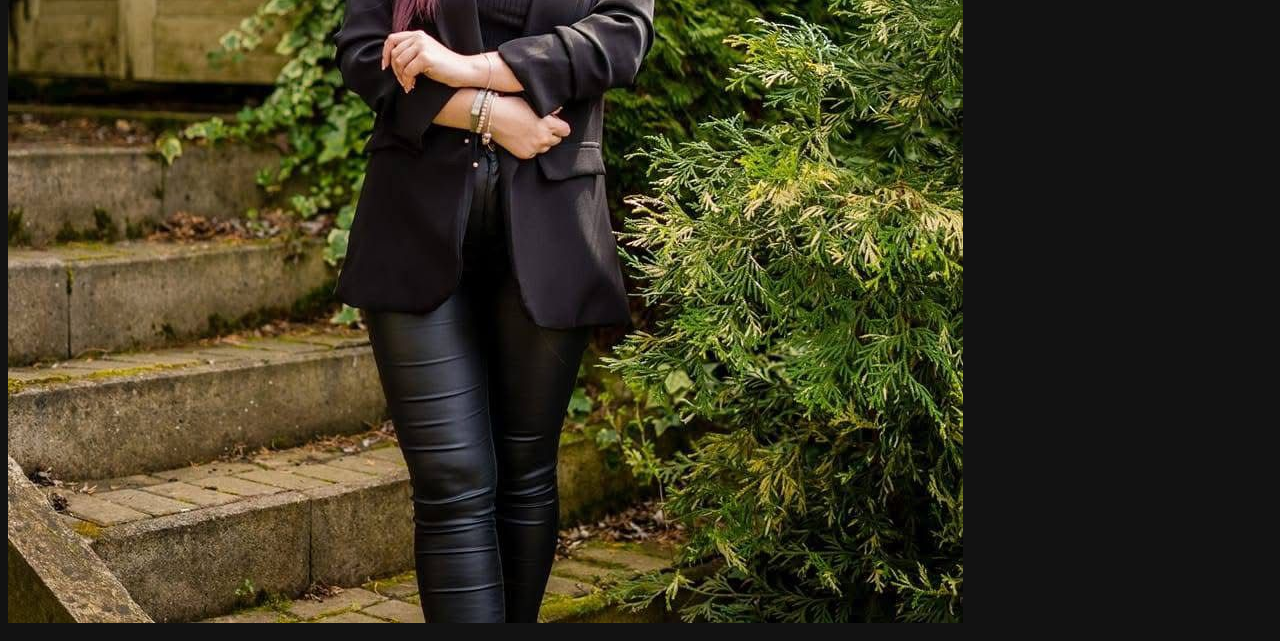
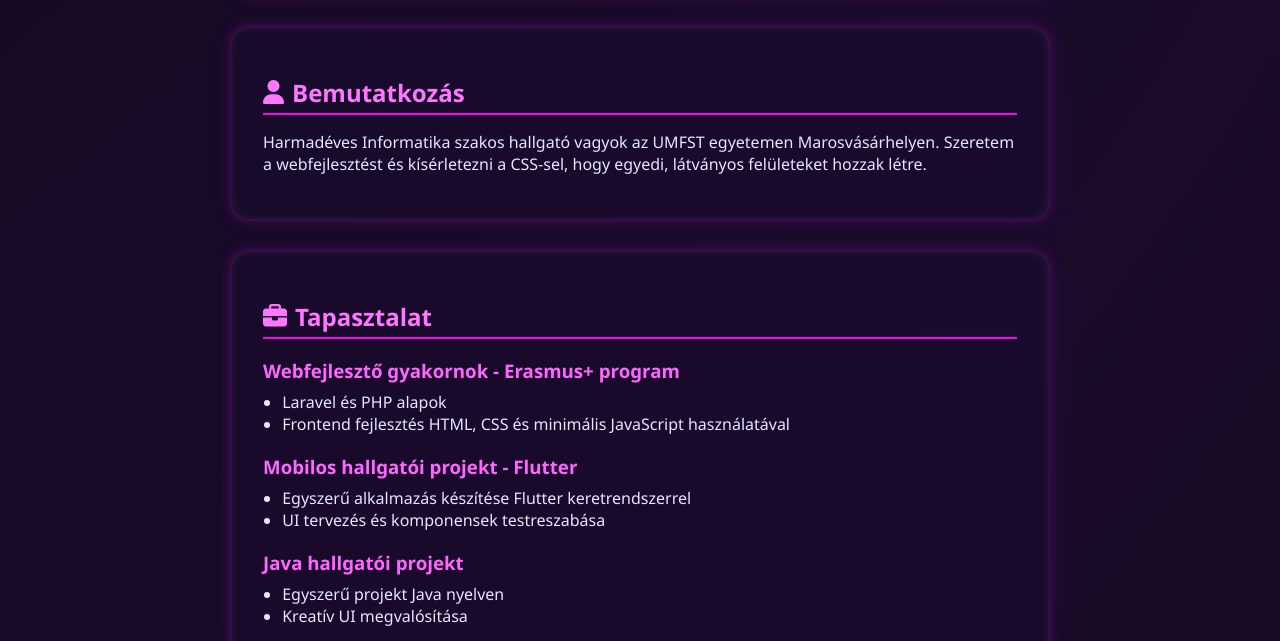
Before and after one commit to dalibrigitta/WEBlabor3_CV, a plain HTML site: page index.html in a window 1280 px wide. Shown: the part 435-1076 px from the top of the page. Drawn offline with Linux system fonts and the light colour scheme; the site is published under a folder, as on GitHub Pages, so addresses that start at the root find nothing.

Commit message:
Update index.html

```diff
--- a/index.html
+++ b/index.html
@@ -11,7 +11,7 @@
     <link rel="stylesheet" href="https://cdnjs.cloudflare.com/ajax/libs/font-awesome/6.5.0/css/all.min.css">
 
 
-    <link rel="stylesheet" href="/WEBLABOR3_CV/style.css">
+    <link rel="stylesheet" href="style.css">
   </head>
 
   <body>
```
